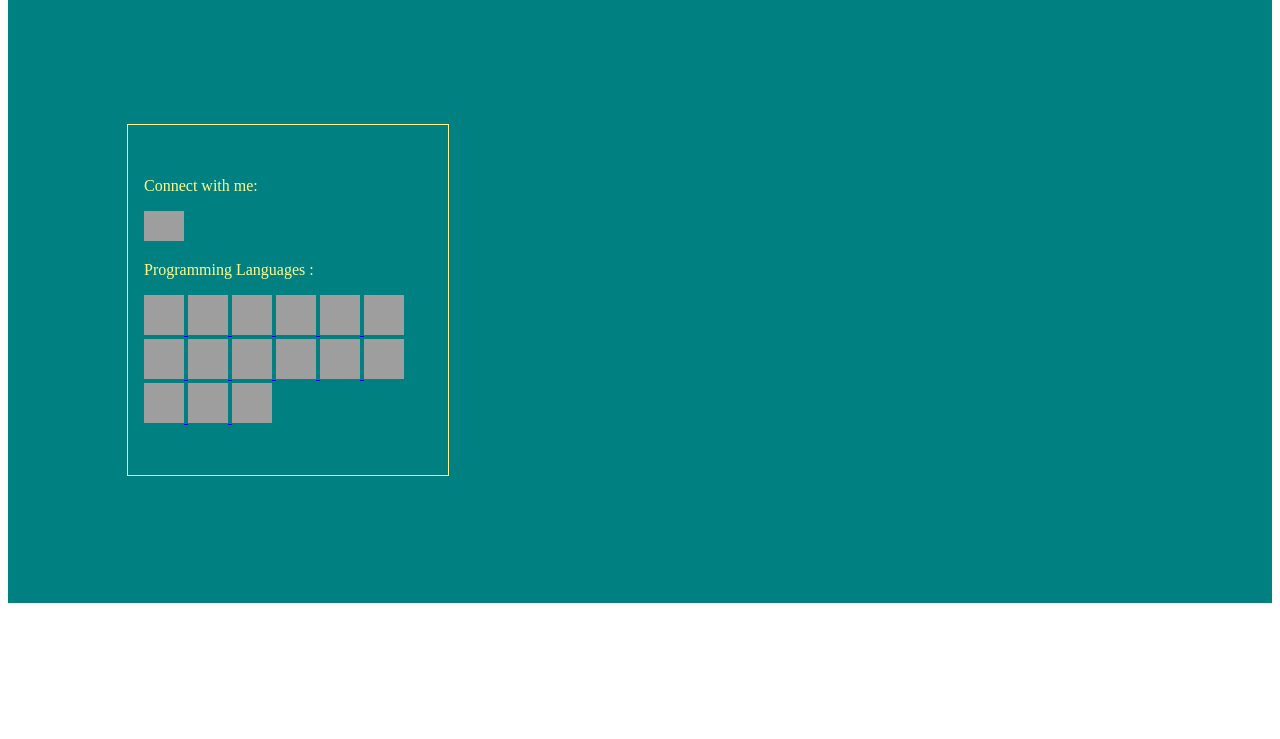
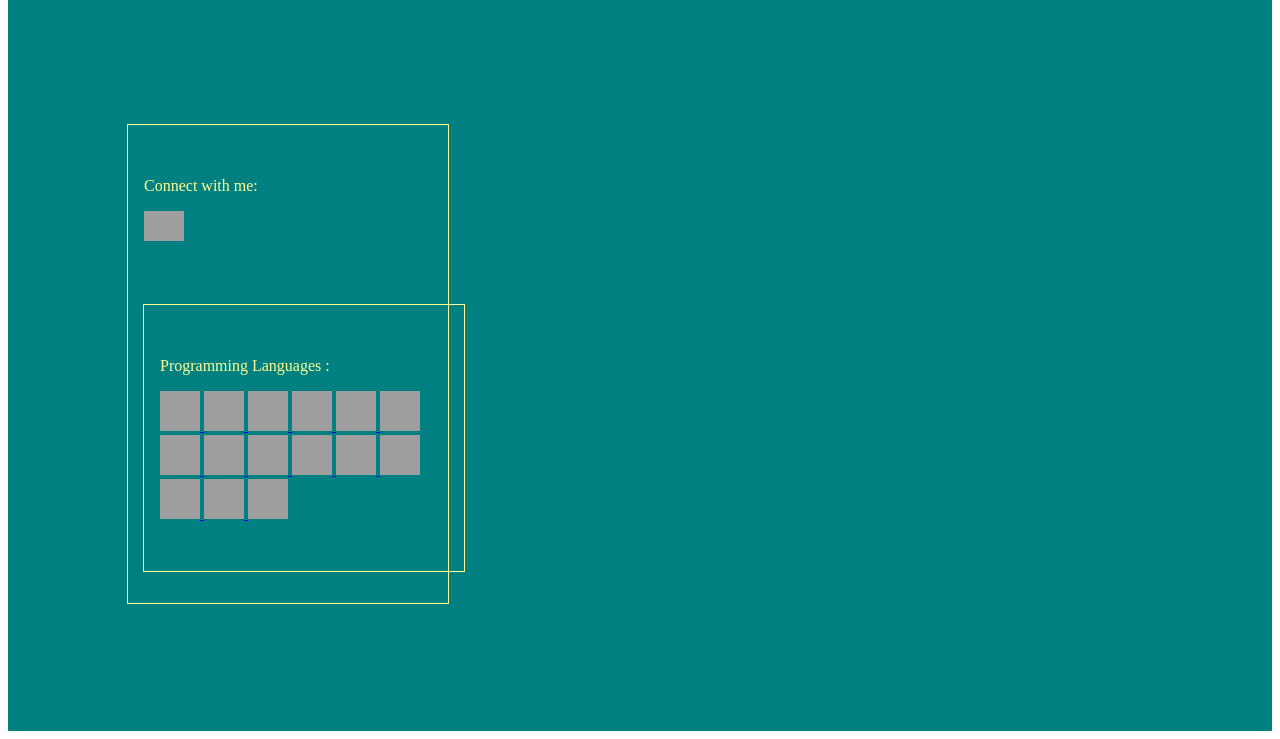
Before and after one commit to steveologist/scaws, a plain HTML site: page index.html in a window 1280 px wide. Shown: the part 1523-2262 px from the top of the page. Before the commit the page ends 2134 px from the top, so only its background shows below. Drawn offline with Linux system fonts and the light colour scheme; grey boxes are pictures that could not be loaded.

Commit message:
Update index.html

```diff
--- a/index.html
+++ b/index.html
@@ -190,8 +190,11 @@ width="40" /></a>
 
 
 
-<article>
-    <div>
+
+<article class="css-gui-198dbq8">
+    <div class="css-gui-1rp6ibv">
+      <dl class="css-gui-1u8qly9">
+
 <p class="css-gui-3c558u">
 
 </p>
@@ -205,15 +208,14 @@ width="40" /></a>
     </a>
 </p>
 
+
+
+</dl>
 </div>
 </article>
 
 
 
-        </dl>
-        </div>
-        </article>
-
         </article>
       </div>
     </div>
```
